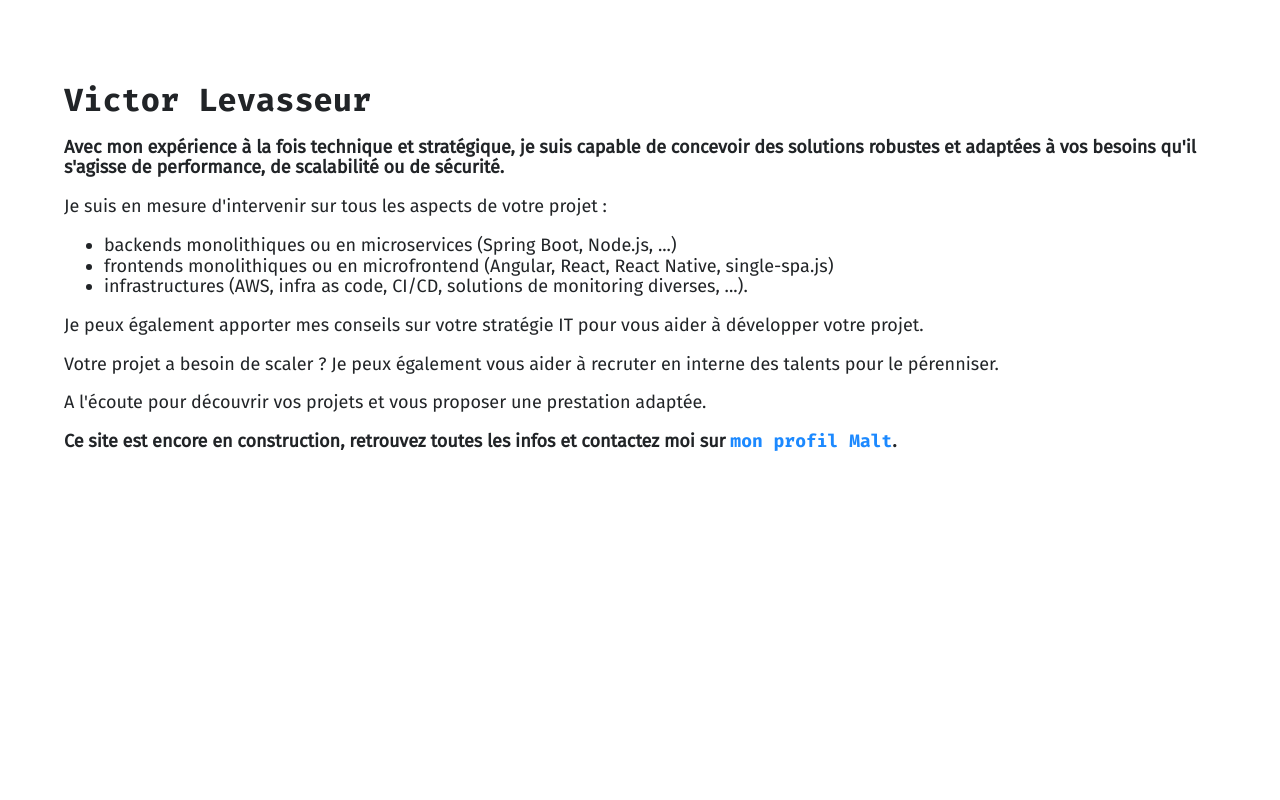
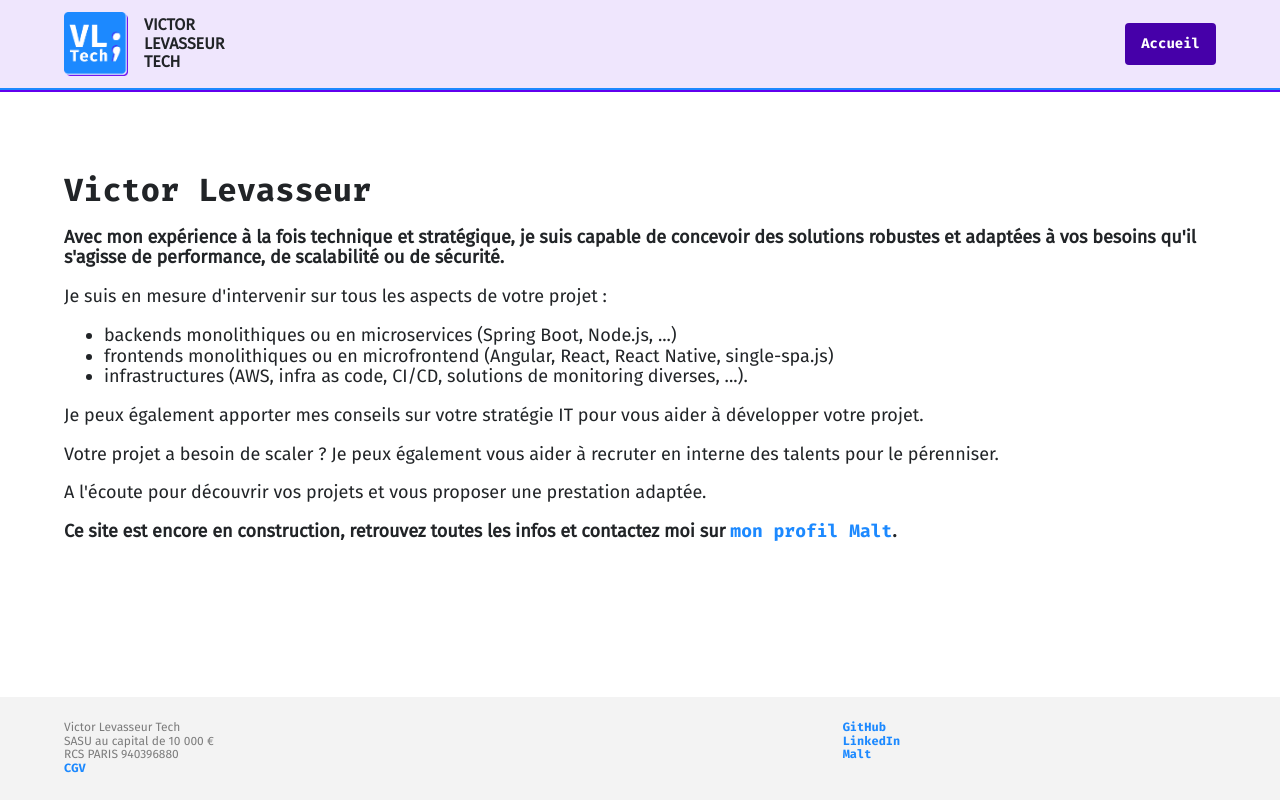
Before and after one commit to victorlevasseur/vltech-website, a Next.js app: page / in a window 1280 px wide. Built offline with nearby package versions, Linux system fonts and the light colour scheme.

Commit message:
feat: add header and footer

```diff
--- /dev/null
+++ b/src/app/footer.module.scss
@@ -0,0 +1,24 @@
+@use '@/styles/tokens/colors';
+
+.footer {
+  flex: 0 0 auto;
+
+  background-color: colors.neutral(50);
+}
+
+.footerContainer {
+  padding-top: 24px;
+  padding-bottom: 24px;
+
+  * ul {
+    margin: 0;
+    padding: 0;
+    list-style: none;
+  }
+
+  * li {
+    color: colors.neutral(600);
+
+    font-size: 12px;
+  }
+}
--- /dev/null
+++ b/src/app/footer.tsx
@@ -0,0 +1,30 @@
+import styles from './footer.module.scss';
+import {LayoutContainer} from "@/components/layout/layout-container";
+import {LayoutColumn} from "@/components/layout/layout-column";
+
+export const Footer: React.FC = () => {
+  return (
+    <footer className={styles.footer}>
+      <LayoutContainer containerClassName={styles.footerContainer}>
+        <LayoutColumn small={12} medium={4} large={4}>
+          <ul>
+            <li>Victor Levasseur Tech<br/>
+              SASU au capital de 10 000 €<br/>
+              RCS PARIS 940396880</li>
+            <li><a href={'/cgv'}>CGV</a></li>
+          </ul>
+        </LayoutColumn>
+        <LayoutColumn className={'hide-smaller-large'} small={0} medium={0} large={4}>
+          <></>
+        </LayoutColumn>
+        <LayoutColumn small={12} medium={8} large={4}>
+          <ul>
+            <li><a href={'https://github.com/victorlevasseur'}>GitHub</a></li>
+            <li><a href={'https://www.linkedin.com/in/levasseurvictor/'}>LinkedIn</a></li>
+            <li><a href={'https://www.malt.fr/profile/victorlevasseur2'}>Malt</a></li>
+          </ul>
+        </LayoutColumn>
+      </LayoutContainer>
+    </footer>
+  )
+}
--- /dev/null
+++ b/src/app/header.module.scss
@@ -0,0 +1,38 @@
+@use '@/styles/tokens/colors' as colors;
+@use '@/styles/tokens/font' as font;
+
+.header {
+  flex: 0 0 auto;
+
+  background-color: colors.secondary(50);
+  border-bottom: 2px solid colors.primary(500);
+  box-shadow: 0 2px 0 colors.secondary(500);
+}
+
+.headerContainer {
+  display: flex;
+  flex-direction: row;
+  align-items: center;
+  justify-content: space-between;
+
+  padding-top: 12px;
+  padding-bottom: 12px;
+}
+
+.logoContainer {
+  @include font.catchy();
+
+  display: flex;
+  flex-direction: row;
+  align-items: center;
+  gap: 16px;
+
+  font-size: 16px;
+  font-weight: 700;
+  text-transform: uppercase;
+}
+
+.linksContainer {
+  display: flex;
+  gap: 8px;
+}
--- /dev/null
+++ b/src/app/header.tsx
@@ -0,0 +1,27 @@
+"use client"
+
+import styles from './header.module.scss';
+import {LayoutContainer} from "@/components/layout/layout-container";
+import Image from "next/image";
+import MenuBarLink from "@/components/menu-bar/menu-bar-link";
+import {usePathname} from "next/navigation";
+
+export const Header: React.FC = () => {
+  const pathname = usePathname();
+  console.log(pathname);
+  const isActive = (href: string) => pathname === href;
+
+  return (
+    <nav className={styles.header} aria-label="main-header">
+      <LayoutContainer containerClassName={styles.headerContainer} enableGrid={false}>
+        <div className={styles.logoContainer}>
+          <Image src={'/assets/vltech_logo.png'} alt={'Victor Levasseur Tech'} width={64} height={64} />
+          <span className={'hide-smaller-large'}>Victor<br />Levasseur<br />Tech</span>
+        </div>
+        <div className={styles.linksContainer}>
+          <MenuBarLink label={'Accueil'} href={'/'} active={isActive('/')} />
+        </div>
+      </LayoutContainer>
+    </nav>
+  );
+}
--- /dev/null
+++ b/src/app/layout.module.scss
@@ -0,0 +1,5 @@
+.body {
+  display: flex;
+  flex-direction: column;
+  justify-content: stretch;
+}
--- a/src/app/layout.tsx
+++ b/src/app/layout.tsx
@@ -1,8 +1,13 @@
 import type { Metadata, Viewport } from "next";
 import { firaCode, firaSans } from "@/fonts";
 
+import {Footer} from "./footer";
+import {Header} from "./header";
+import {Scripts} from "./scripts";
+
 import "@/styles/globals/globals.scss";
-import {Scripts} from "@/app/scripts";
+
+import styles from './layout.module.scss';
 
 export const metadata: Metadata = {
   title: "Victor Levasseur Tech",
@@ -30,10 +35,13 @@ export default function RootLayout({
       <Scripts />
       <body
         className={`
+          ${styles.body}
           ${firaSans.variable}
           ${firaCode.variable}`}
       >
+        <Header />
         {children}
+        <Footer />
       </body>
     </html>
   );
--- a/src/components/layout/layout-container.module.scss
+++ b/src/components/layout/layout-container.module.scss
@@ -14,6 +14,16 @@
 
 .container {
 
+  @include media.smaller('medium') {
+    flex: 1;
+    margin: 0 24px;
+  }
+
+  @include media.larger-or-eq('medium') {
+    flex: 0 1 map.get(media.$breakpoints, 'xlarge');
+    margin: 0 clamp(24px, 5vw, 5vw);
+  }
+
   &.grid {
     display: grid;
 
@@ -21,15 +31,5 @@
 
     column-gap: clamp(12px, 1.6vw, 16px);
     row-gap: 24px;
-
-    @include media.smaller('medium') {
-      flex: 1;
-      margin: 0 24px;
-    }
-
-    @include media.larger-or-eq('medium') {
-      flex: 0 1 map.get(media.$breakpoints, 'xlarge');
-      margin: 0 clamp(24px, 5vw, 5vw);
-    }
   }
 }
--- a/src/components/layout/page.module.scss
+++ b/src/components/layout/page.module.scss
@@ -1,4 +1,7 @@
 .main {
-  margin-top: 64px;
-  margin-bottom: 48px;
+  flex: 1 1 auto;
+  overflow-y: auto;
+
+  padding-top: 64px;
+  padding-bottom: 48px;
 }
--- a/src/components/menu-bar/menu-bar-link.module.scss
+++ b/src/components/menu-bar/menu-bar-link.module.scss
@@ -20,7 +20,10 @@
   box-shadow: 0px 0px 0px 2px colors.transparent();
 
   &:hover {
+    color: colors.secondary(500);
     outline-color: colors.secondary(500);
+
+    text-decoration: none;
   }
 
   &.active {
--- a/src/styles/globals/colors.css
+++ b/src/styles/globals/colors.css
@@ -6,7 +6,7 @@
   /* Primary colors */
   --color-primary-50: #e8f3ff;
   --color-primary-100: #b9daff;
-  --color-primary-200: #b7c9ff;
+  --color-primary-200: #97c9ff;
   --color-primary-300: #67b0ff;
   --color-primary-400: #49a1ff;
   --color-primary-500: #1c89ff;
--- a/src/styles/globals/globals.scss
+++ b/src/styles/globals/globals.scss
@@ -1,23 +1,21 @@
 @use '../tokens/colors.scss' as colors;
 @use '../tokens/font.scss' as font;
+@use '../tokens/media.scss' as media;
 @use '../tokens/typo.scss' as typo;
 
 @import 'modern-normalize/modern-normalize.css';
 
 @import 'colors.css';
 
-/* For testing to REMOVE */
-.test-container {
-  display: flex;
-  flex-direction: row;
-  gap: 8px;
-  padding: 8px;
-}
-
 * {
   @include font.normal;
 
   color: colors.black();
+}
+
+html, body {
+  margin: 0;
+  height: 100%;
 }
 
 p, ul, ol {
@@ -53,3 +51,17 @@ h2 {
 h3 {
   @include typo.heading-3;
 }
+
+@each $breakpoint, $size in media.$breakpoints {
+  .hide-smaller-#{$breakpoint} {
+    @include media.smaller($breakpoint) {
+      display: none;
+    }
+  }
+
+  .hide-larger-or-eq-#{$breakpoint} {
+    @include media.larger-or-eq($breakpoint) {
+      display: none;
+    }
+  }
+}
--- a/src/styles/tokens/media.scss
+++ b/src/styles/tokens/media.scss
@@ -26,3 +26,17 @@ $breakpoints: (
     @warn "Minimum breakpoint '#{$min-breakpoint}' not found in \$breakpoints map.";
   }
 }
+
+@each $breakpoint, $size in $breakpoints {
+  .hide-smaller-#{$breakpoint} {
+    @include smaller($breakpoint) {
+      display: none;
+    }
+  }
+
+  .hide-larger-or-eq-#{$breakpoint} {
+    @include larger-or-eq($breakpoint) {
+      display: none;
+    }
+  }
+}
```
Also changed, not shown: public/assets/vltech_logo.png (added).
